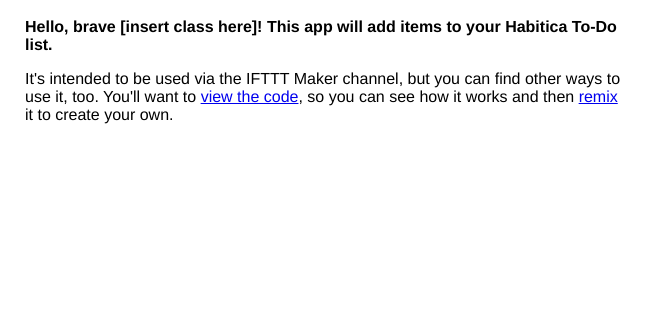
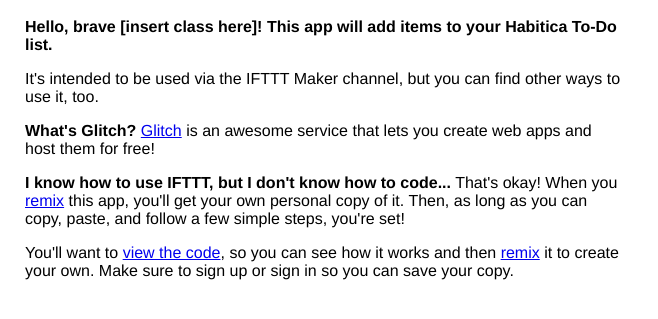
Before and after one commit to dayaketu/Habitica-IFTTT, a website: page views/index.html in a window 1280 px wide. Shown: the part 65-384 px from the top of the page, without its empty margins (0-658 px from the left). Drawn offline with Linux system fonts and the light colour scheme.

Commit message:
Checkpoint

```diff
--- a/views/index.html
+++ b/views/index.html
@@ -20,7 +20,10 @@
     </header>
     <main>
       <p class="bold">Hello, brave [insert class here]! This app will add items to your Habitica To-Do list.</p>
-      <p>It's intended to be used via the IFTTT Maker channel, but you can find other ways to use it, too. You'll want to <a href="https://glitch.com/edit/#!/habitica-ifttt-action">view the code</a>, so you can see how it works and then <a href="https://glitch.com/edit/#!/remix/habitica-ifttt-action">remix</a> it to create your own.</p>
+      <p>It's intended to be used via the IFTTT Maker channel, but you can find other ways to use it, too.</p>
+      <p><span class="bold">What's Glitch?</span> <a href="https://glitch.com/about/">Glitch</a> is an awesome service that lets you create web apps and host them for free!</p>
+      <p><span class="bold">I know how to use IFTTT, but I don't know how to code...</span> That's okay! When you <a href="https://glitch.com/edit/#!/remix/habitica-ifttt-action">remix</a> this app, you'll get your own personal copy of it. Then, as long as you can copy, paste, and follow a few simple steps, you're set!</p>
+      <p> You'll want to <a href="https://glitch.com/edit/#!/habitica-ifttt-action">view the code</a>, so you can see how it works and then <a href="https://glitch.com/edit/#!/remix/habitica-ifttt-action">remix</a> it to create your own. Make sure to sign up or sign in so you can save your copy.</p>
     </main>
 
     <script src="https://button.glitch.me/button.js" data-style="glitch"></script>
```
